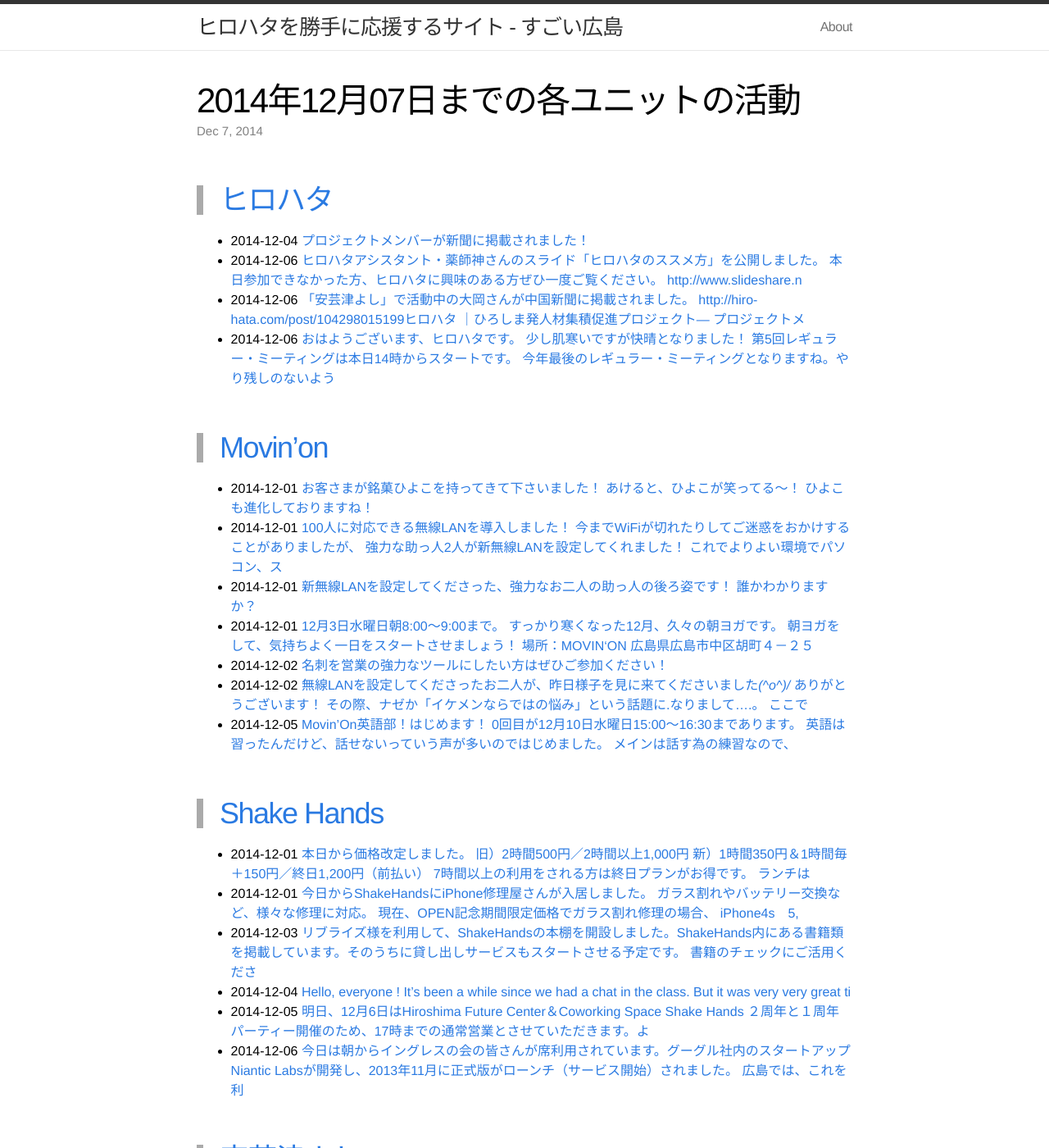
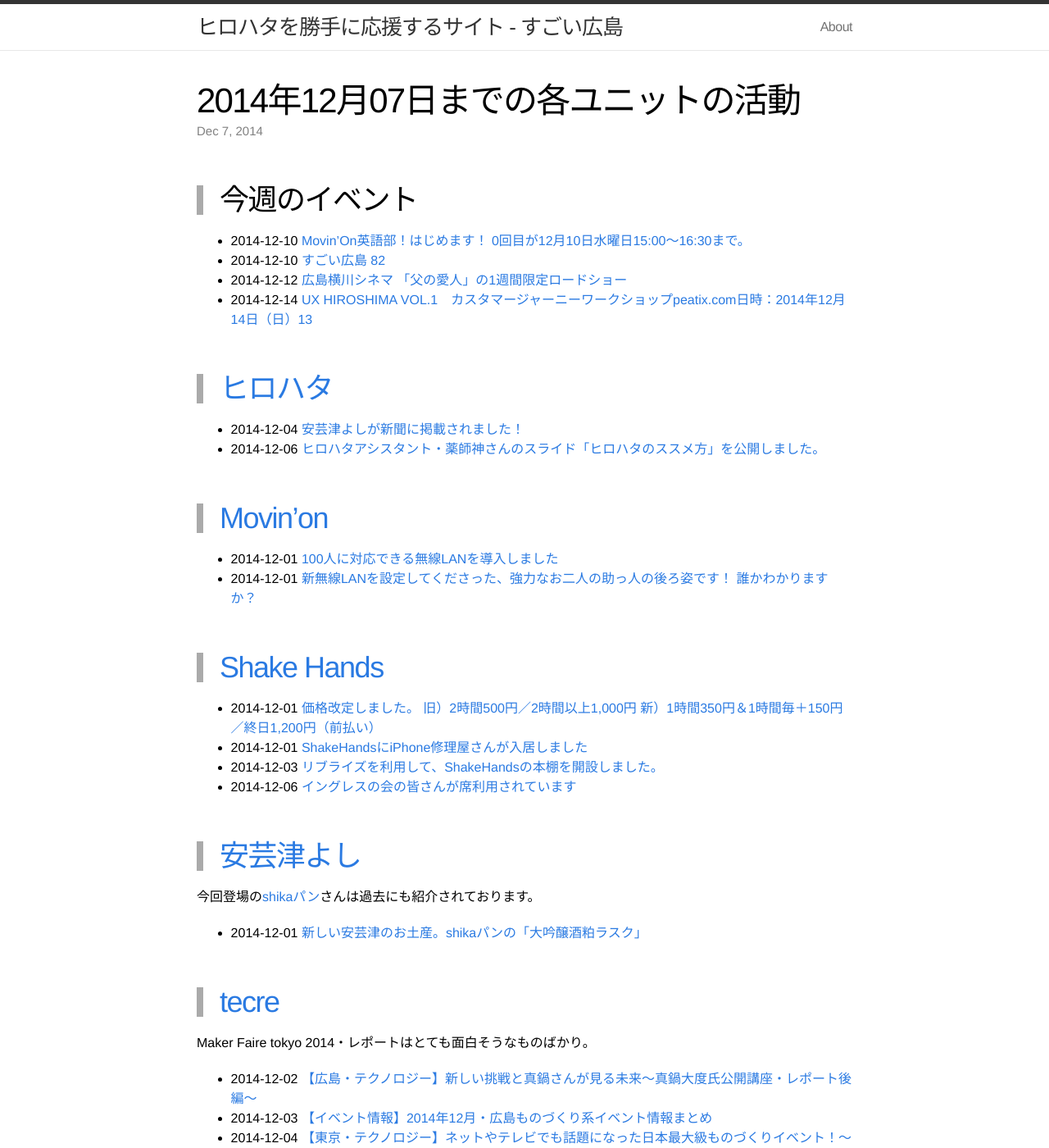
Before and after one commit to great-h/hirohata, a Jekyll site: the page built from _posts/2014-12-07-report.markdown, in a window 1280 px wide and 1400 px high. Shown: the whole window at 82% size. Built offline with Jekyll 4.4.1, drawn with Linux system fonts in a browser that asks for light colours; some of the changed text lies outside the part shown.

Commit message:
12月7日のレポートを整理

```diff
--- a/_posts/2014-12-07-report.markdown
+++ b/_posts/2014-12-07-report.markdown
@@ -4,41 +4,44 @@ title:  "2014年12月07日までの各ユニットの活動"
 date:   2014-12-07 00:00:00
 ---
 
+# 今週のイベント
+
+* 2014-12-10 [Movin'On英語部！はじめます！ 0回目が12月10日水曜日15:00〜16:30まで。](http://www.facebook.com/movinon.hiroshima/photos/a.741352859218828.1073741830.723399384347509/856095997744513/?type=1)
+* 2014-12-10 [すごい広島 82](https://www.facebook.com/events/878988512120828/permalink/878988515454161/)
+* 2014-12-12 [広島横川シネマ 「父の愛人」の1週間限定ロードショー](http://www.facebook.com/CoworkingShakeHands/photos/a.624867490897982.1073741830.592127770838621/818441318207264/?type=1)
+* 2014-12-14 [UX HIROSHIMA VOL.1　カスタマージャーニーワークショップpeatix.com日時：2014年12月14日（日）13](http://www.facebook.com/movinon.hiroshima/posts/852577198096393)
+
+
 # [ヒロハタ](http://hiro-hata.com/)
 
-* 2014-12-04 [プロジェクトメンバーが新聞に掲載されました！](http://hiro-hata.com/post/104298015199)
-* 2014-12-06 [ヒロハタアシスタント・薬師神さんのスライド「ヒロハタのススメ方」を公開しました。  本日参加できなかった方、ヒロハタに興味のある方ぜひ一度ご覧ください。  http://www.slideshare.n](http://www.facebook.com/hirohatap/posts/737929322950532)
-* 2014-12-06 [「安芸津よし」で活動中の大岡さんが中国新聞に掲載されました。 http://hiro-hata.com/post/104298015199ヒロハタ ｜ひろしま発人材集積促進プロジェクト— プロジェクトメ](http://www.facebook.com/hirohatap/posts/737789156297882)
-* 2014-12-06 [おはようございます、ヒロハタです。 少し肌寒いですが快晴となりました！  第5回レギュラー・ミーティングは本日14時からスタートです。 今年最後のレギュラー・ミーティングとなりますね。やり残しのないよう](http://www.facebook.com/hirohatap/posts/737788469631284)
+* 2014-12-04 [安芸津よしが新聞に掲載されました！](http://hiro-hata.com/post/104298015199)
+* 2014-12-06 [ヒロハタアシスタント・薬師神さんのスライド「ヒロハタのススメ方」を公開しました。](http://www.facebook.com/hirohatap/posts/737929322950532)
 
 
 # [Movin'on](http://coworking-hiroshima.com/)
 
-* 2014-12-01 [お客さまが銘菓ひよこを持ってきて下さいました！ あけると、ひよこが笑ってる〜！ ひよこも進化しておりますね！](http://www.facebook.com/movinon.hiroshima/photos/a.741352859218828.1073741830.723399384347509/854030541284392/?type=1)
-* 2014-12-01 [100人に対応できる無線LANを導入しました！ 今までWiFiが切れたりしてご迷惑をおかけすることがありましたが、 強力な助っ人2人が新無線LANを設定してくれました！ これでよりよい環境でパソコン、ス](http://www.facebook.com/movinon.hiroshima/photos/a.741352859218828.1073741830.723399384347509/854066047947508/?type=1)
+* 2014-12-01 [100人に対応できる無線LANを導入しました](http://www.facebook.com/movinon.hiroshima/photos/a.741352859218828.1073741830.723399384347509/854066047947508/?type=1)
 * 2014-12-01 [新無線LANを設定してくださった、強力なお二人の助っ人の後ろ姿です！ 誰かわかりますか？](http://www.facebook.com/movinon.hiroshima/photos/a.741352859218828.1073741830.723399384347509/854079637946149/?type=1)
-* 2014-12-01 [12月3日水曜日朝8:00～9:00まで。  すっかり寒くなった12月、久々の朝ヨガです。  朝ヨガをして、気持ちよく一日をスタートさせましょう！  場所：MOVIN‘ON 広島県広島市中区胡町４－２５](http://www.facebook.com/movinon.hiroshima/photos/a.741352859218828.1073741830.723399384347509/854091911278255/?type=1)
-* 2014-12-02 [名刺を営業の強力なツールにしたい方はぜひご参加ください！](http://www.facebook.com/movinon.hiroshima/posts/854644861222960)
-* 2014-12-02 [無線LANを設定してくださったお二人が、昨日様子を見に来てくださいました*\(^o^)/* ありがとうございます！  その際、ナゼか「イケメンならではの悩み」という話題に.なりまして....。  ここで](http://www.facebook.com/movinon.hiroshima/photos/a.741352859218828.1073741830.723399384347509/854674117886701/?type=1)
-* 2014-12-05 [Movin'On英語部！はじめます！  0回目が12月10日水曜日15:00〜16:30まであります。  英語は習ったんだけど、話せないっていう声が多いのではじめました。  メインは話す為の練習なので、](http://www.facebook.com/movinon.hiroshima/photos/a.741352859218828.1073741830.723399384347509/856095997744513/?type=1)
 
 
 # [Shake Hands](http://www.shakehands.jp/)
 
-* 2014-12-01 [本日から価格改定しました。 旧）2時間500円／2時間以上1,000円 新）1時間350円＆1時間毎＋150円／終日1,200円（前払い） 7時間以上の利用をされる方は終日プランがお得です。  ランチは](http://www.facebook.com/CoworkingShakeHands/photos/a.624867490897982.1073741830.592127770838621/840401092677953/?type=1)
-* 2014-12-01 [今日からShakeHandsにiPhone修理屋さんが入居しました。  ガラス割れやバッテリー交換など、様々な修理に対応。 現在、OPEN記念期間限定価格でガラス割れ修理の場合、 iPhone4s　5,](http://www.facebook.com/CoworkingShakeHands/photos/a.624867490897982.1073741830.592127770838621/840482089336520/?type=1)
-* 2014-12-03 [リブライズ様を利用して、ShakeHandsの本棚を開設しました。ShakeHands内にある書籍類を掲載しています。そのうちに貸し出しサービスもスタートさせる予定です。  書籍のチェックにご活用くださ](http://www.facebook.com/CoworkingShakeHands/posts/841544732563589)
-* 2014-12-04 [Hello, everyone !  It's been a while since we had a chat in the class.  But it was very very great ti](http://www.facebook.com/CoworkingShakeHands/posts/842011139183615)
-* 2014-12-05 [明日、12月6日はHiroshima Future Center＆Coworking Space Shake Hands ２周年と１周年パーティー開催のため、17時までの通常営業とさせていただきます。よ](http://www.facebook.com/CoworkingShakeHands/posts/842520635799332)
-* 2014-12-06 [今日は朝からイングレスの会の皆さんが席利用されています。グーグル社内のスタートアップNiantic Labsが開発し、2013年11月に正式版がローンチ（サービス開始）されました。  広島では、これを利](http://www.facebook.com/CoworkingShakeHands/posts/842845712433491)
+* 2014-12-01 [価格改定しました。 旧）2時間500円／2時間以上1,000円 新）1時間350円＆1時間毎＋150円／終日1,200円（前払い）](http://www.facebook.com/CoworkingShakeHands/photos/a.624867490897982.1073741830.592127770838621/840401092677953/?type=1)
+* 2014-12-01 [ShakeHandsにiPhone修理屋さんが入居しました](http://www.facebook.com/CoworkingShakeHands/photos/a.624867490897982.1073741830.592127770838621/840482089336520/?type=1)
+* 2014-12-03 [リブライズを利用して、ShakeHandsの本棚を開設しました。](http://www.facebook.com/CoworkingShakeHands/posts/841544732563589)
+* 2014-12-06 [イングレスの会の皆さんが席利用されています](http://www.facebook.com/CoworkingShakeHands/posts/842845712433491)
 
 
 # [安芸津よし](http://akitsu.co/)
 
-* 2014-12-01 [新しい安芸津のお土産がなんと一ヶ月以上待ち！大吟醸の酒粕を使用したshikaパンの「大吟醸酒粕ラスク」](http://akitsu.co/shikapan-2-2179.html)
+今回登場の[shikaパン](http://akitsu.co/shikapan-393.html)さんは過去にも紹介されております。
+
+* 2014-12-01 [新しい安芸津のお土産。shikaパンの「大吟醸酒粕ラスク」](http://akitsu.co/shikapan-2-2179.html)
 
 
 # [tecre](http://tecre.jp/)
+
+Maker Faire tokyo 2014・レポートはとても面白そうなものばかり。
 
 * 2014-12-02 [【広島・テクノロジー】新しい挑戦と真鍋さんが見る未来～真鍋大度氏公開講座・レポート後編～](http://tecre.jp/perfume-manabedaito-2/)
 * 2014-12-03 [【イベント情報】2014年12月・広島ものづくり系イベント情報まとめ](http://tecre.jp/hiroshima-event-201412/)
@@ -47,37 +50,29 @@ date:   2014-12-07 00:00:00
 * 2014-12-07 [【広島・デザイン】モノづくり、それは道具と人の間に心かよう関係をつくること～榮久庵憲司の世界展・レポート～](http://tecre.jp/hiroshima-productdesign/)
 
 
-
-
 # [PocketPlan](http://pocketplan.wix.com/pocketplan)
 
-* 2014-12-01 [広島のサークルを盛り上げよう！第一回勉強会&amp;交流会  総勢17名の方（プラス特別ゲストのちびっこちゃん♪）に ご参加いただきました。  広島で活躍されているサークル HFCさんに実際の運営実例を](http://www.facebook.com/PocketPlan/photos/a.360483500704295.87237.115520338533947/749398568479451/?type=1)
-* 2014-12-06 [フリーペーパーの12月号が出来ました！  今日は早速コワーキングスペースのMovin'onさんに置かせてもらいに行ってきました。  Movin'on http://coworking-hiroshima](http://www.facebook.com/PocketPlan/photos/a.360483500704295.87237.115520338533947/752885131464128/?type=1)
-* 2014-12-07 [今日はJaroカフェさんのイベントの作戦会議。 今月12月20日（土）に第一弾のイベント開催を予定しています。詳細は近日中に告知します！お楽しみに！](http://www.facebook.com/PocketPlan/photos/a.581734955245814.1073741829.115520338533947/753774711375170/?type=1)
+サークル交流会にはtecreの久保さんの姿も。
+
+* 2014-12-01 [広島のサークルを盛り上げよう！第一回勉強会&amp;交流会](http://www.facebook.com/PocketPlan/photos/a.360483500704295.87237.115520338533947/749398568479451/?type=1)
+* 2014-12-06 [フリーペーパーの12月号が出来ました](http://www.facebook.com/PocketPlan/photos/a.360483500704295.87237.115520338533947/752885131464128/?type=1)
+* 2014-12-07 [Jaroカフェさんのイベントの作戦会議の様子。](http://www.facebook.com/PocketPlan/photos/a.581734955245814.1073741829.115520338533947/753774711375170/?type=1)
 
 
 # [広島の楽しい100人](https://www.facebook.com/h100parson)
 
-* 2014-12-01 [タイトルなし](http://www.facebook.com/h100parson/photos/a.1427135840894890.1073741827.1427131820895292/1502834723325001/?type=1&relevant_count=1)
-* 2014-12-01 [銀ねこアトリエ｜「広島の楽しい100人」は本当に楽しかったginneko-atelier.comこの水曜日「広島の楽しい100人」に参加しました。 セッションを聞いたり、懇親会でお話していろいろ感じたこ](http://www.facebook.com/h100parson/posts/1502847536657053)
-* 2014-12-02 [握手１００人チャレンジ２０１４年９月２５日に、「広島の楽しい１００人」というイベントに参加して、とってもとっても楽しかったのです。そこで、何か自分も１００人という企画が出来ないかと考えて、１０月８日にふ](http://www.facebook.com/h100parson/posts/1502920726649734)
-
-
-
-
+* 2014-12-01 [参加者レポート 銀ねこアトリエ｜第２回「広島の楽しい100人」](http://www.facebook.com/h100parson/posts/1502847536657053)
+* 2014-12-02 [「広島の楽しい１００人」から派生した握手１００人チャレンジ。](http://www.facebook.com/h100parson/posts/1502920726649734)
 
 
 # [すごい広島](http://great-h.github.io/)
 
-* 2014-12-01 [ゆるい広島 Adventカレンダーはじまってますよー。全然埋まってないけど、もしかして広島って全然すごくないのかなぁ。(しくしく http://www.adventar.org/calendars/33](http://www.facebook.com/great.hiroshima/posts/486213374854646)
-* 2014-12-02 [すごい広島 x IBM - クラウド座談会 #ibmcloudex #softlayer #bluemix #すごい広島  すごい広島と IBMの交流会が行なわれたよ。こんなすごくないコミュニティと交流](http://www.facebook.com/great.hiroshima/posts/486221374853846)
-* 2014-12-03 [広島のゆるキャラ ももねこ様の紹介よー。 ちょっと関係ないけど、ゆるキャラグランプリに参加してる子はちょっとかわった子が多いわね。  http://tkt-study.tumblr.com/post/1](http://www.facebook.com/great.hiroshima/posts/486858828123434)
-* 2014-12-03 [広島が誇るすごい人が独りでAdvent Calendar をやってるのよ。 きゃー。  http://www.adventar.org/calendars/619かけなびさんのおもしろツイート Adve](http://www.facebook.com/great.hiroshima/posts/486861244789859)
-* 2014-12-04 [今月のWEB TOUCH MEETINGさんは募集ページの作成が早いぞー。すごく年末ですね。  http://webtouchmeeting.doorkeeper.jp/events/18194第73回](http://www.facebook.com/great.hiroshima/posts/487243238084993)
-* 2014-12-04 [すごい広島 79 のレポートだよ。 http://great-h.github.io/events/event-079.html  concrete5勉強会と共催でconcrete5談義をしてたんだよ。](http://www.facebook.com/great.hiroshima/posts/487018288107488)
-* 2014-12-04 [広島で人気のあるプログラミング言語…Haskellさん…Rubyさん…。(ぶわ…  http://nemumu.hateblo.jp/entry/2014/12/04/211630広島で人気のあるプログ](http://www.facebook.com/great.hiroshima/posts/487483418060975)
-* 2014-12-04 [すごい広島 81 &amp; LISPインタプリター勉強会を開催しました。  みんなマクロ展開で苦戦していました。マクロなにそれ？おいしいの？](http://www.facebook.com/great.hiroshima/posts/487004744775509)
-* 2014-12-04 [タイトルなし](http://www.facebook.com/events/878988512120828/permalink/878988515454161/)
-* 2014-12-05 [どこかでみた調子の文章だわ。広島はゆるいイベントが多いのよ。  http://taka4.hateblo.jp/entry/2014/12/05/000000a-blog cms DAY Hiroshi](http://www.facebook.com/great.hiroshima/posts/487763268032990)
-* 2014-12-05 [みんなで祝いましょう。](http://www.facebook.com/great.hiroshima/posts/487878438021473)
-* 2014-12-07 [&gt; 置かれた状況を楽しんだものが勝ちだ。  すごい必要はないので、ゆるく広島を盛り上げたらいいと思うんだ。  https://gist.github.com/eiel/3362d9f8ba85fc](http://www.facebook.com/great.hiroshima/posts/488444384631545)
+* 2014-12-01 [ゆるい広島アドベントカレンダー](http://www.facebook.com/great.hiroshima/posts/486213374854646)
+* 2014-12-02 [すごい広島 x IBM - クラウド座談会を開催](http://www.facebook.com/great.hiroshima/posts/486221374853846)
+* 2014-12-03 [ゆるい広島アドベントカレンダー。広島のゆるキャラ ももねこ様の紹介](http://www.facebook.com/great.hiroshima/posts/486858828123434)
+* 2014-12-03 [広島が誇るすごい人が独りでAdvent Calendar をやっています](http://www.facebook.com/great.hiroshima/posts/486861244789859)
+* 2014-12-04 [すごい広島 79 のレポート](http://www.facebook.com/great.hiroshima/posts/487018288107488)
+* 2014-12-04 [ゆるい広島アドベントカレンダー。広島で人気のあるプログラミング言語](http://www.facebook.com/great.hiroshima/posts/487483418060975)
+* 2014-12-04 [すごい広島 81 &amp; LISPインタプリター勉強会を開催](http://www.facebook.com/great.hiroshima/posts/487004744775509)
+* 2014-12-05 [ゆるい広島アドベントカレンダー。a-blog cms DAY Hiroshima というゆるい勉強会を紹介する](http://www.facebook.com/great.hiroshima/posts/487763268032990)
+* 2014-12-07 [ゆるい広島アドベントカレンダー。情報発信すべき人がゆるいアドベントカレンダーに参加したら良いのにと思う4つの理由の草稿](http://www.facebook.com/great.hiroshima/posts/488444384631545)
```
Also changed, not shown: _stock.md (+3 -2 lines).
